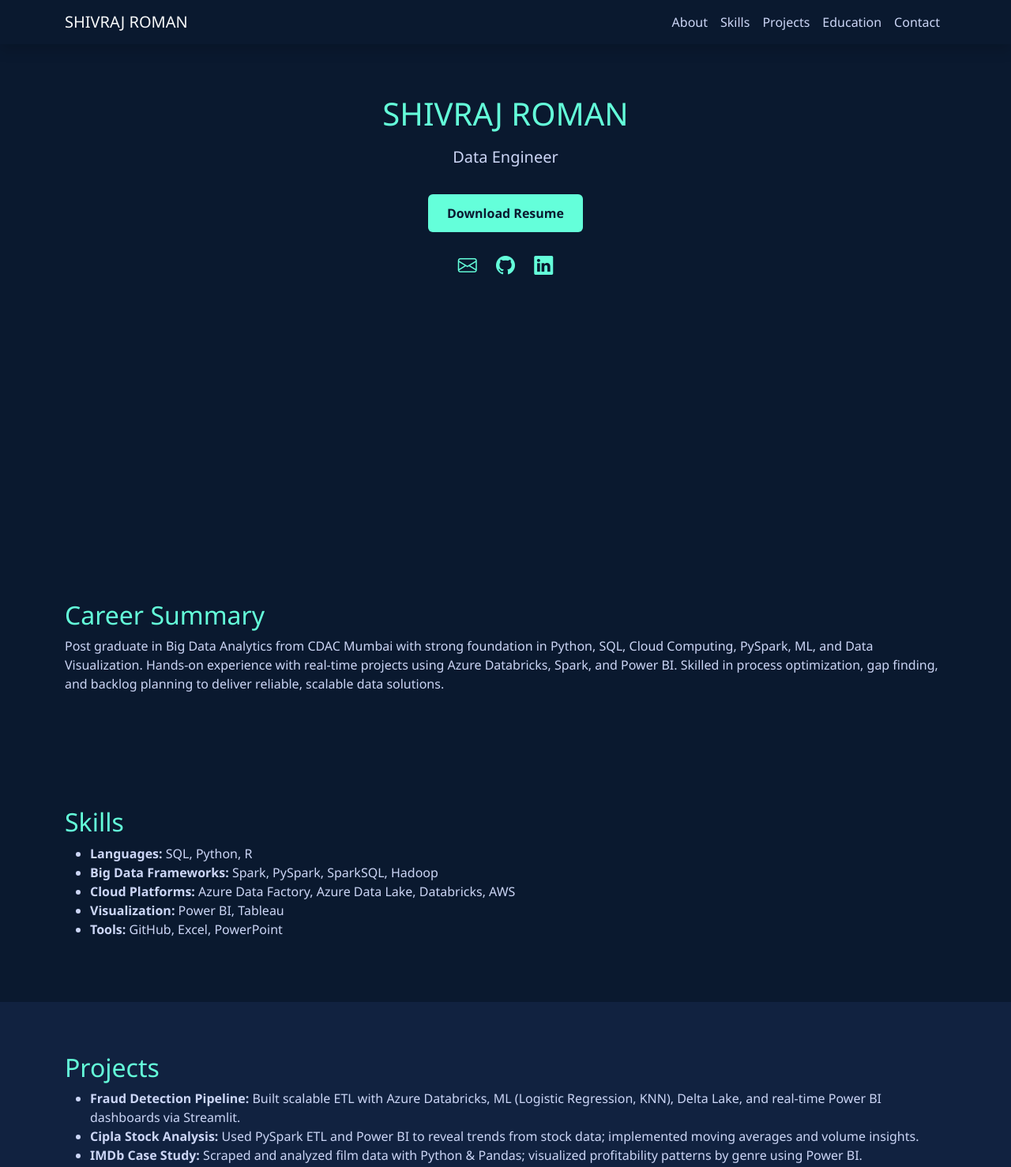
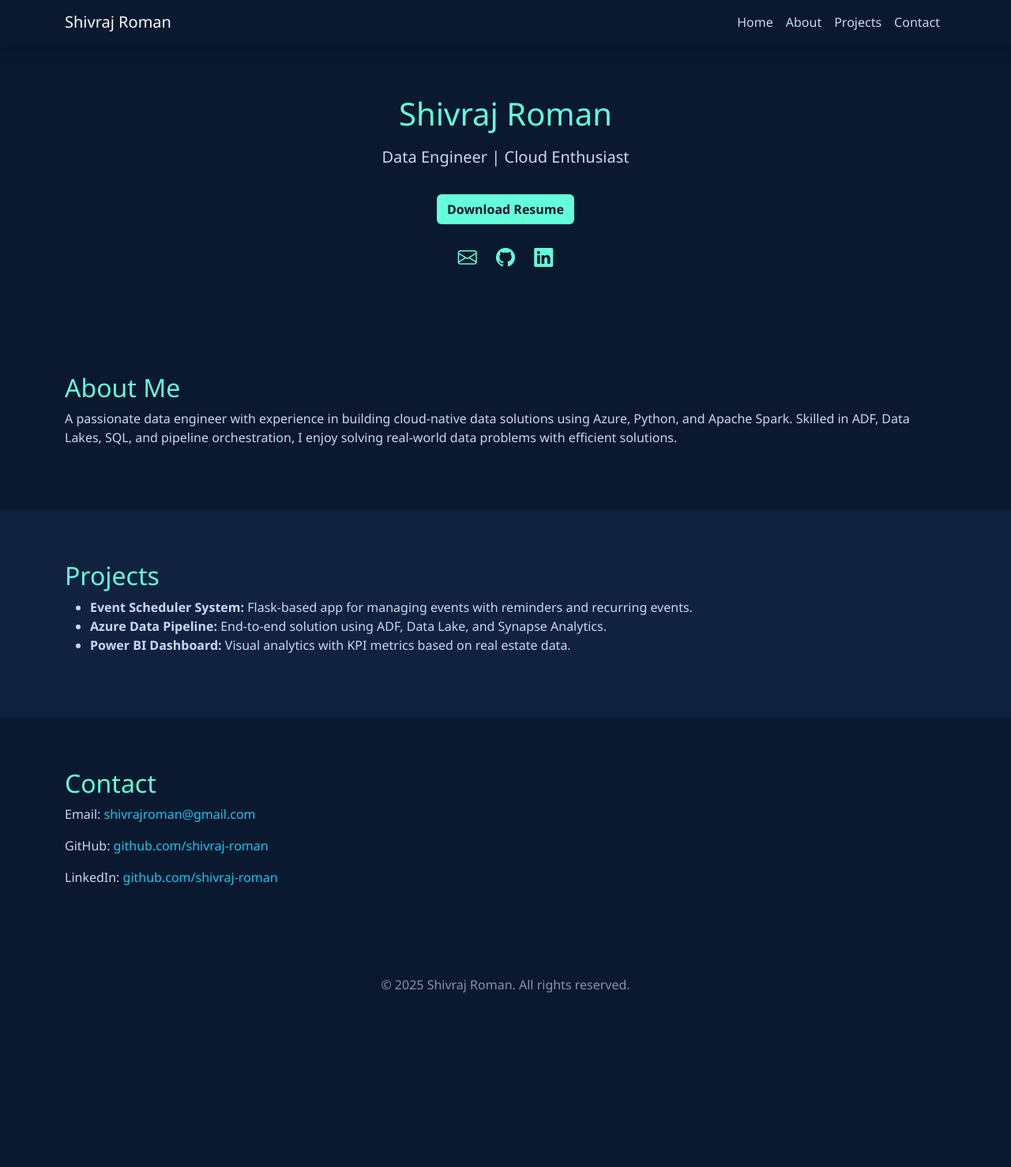
Before and after one commit to therealshivrajroman/Shivraj_Portfolio, a plain HTML site: page index.html in a window 1280 px wide. Shown: the top 1478 px of the page at 79% size. After the commit the page ends 1307 px from the top, so only its background shows below. Drawn offline with nearby package versions, Linux system fonts and the light colour scheme.

Commit message:
Update index.html

```diff
--- a/index.html
+++ b/index.html
@@ -3,76 +3,63 @@
 <head>
   <meta charset="utf-8" />
   <meta name="viewport" content="width=device-width, initial-scale=1.0" />
-  <title>SHIVRAJ ROMAN | Data Engineer</title>
+  <title>Shivraj Roman | Data Engineer</title>
+
+  <!-- Bootstrap & Icons -->
   <link href="https://cdn.jsdelivr.net/npm/bootstrap@5.3.3/dist/css/bootstrap.min.css" rel="stylesheet" />
   <link href="https://cdn.jsdelivr.net/npm/bootstrap-icons@1.10.5/font/bootstrap-icons.css" rel="stylesheet" />
+
   <style>
-    html {
-      scroll-behavior: smooth;
-    }
     body {
       background-color: #0a192f;
       color: #ccd6f6;
       font-family: 'Segoe UI', sans-serif;
-      margin: 0;
+      scroll-behavior: smooth;
     }
+
     h1, h2 {
       color: #64ffda;
     }
+
     .navbar {
       background-color: #0a192f;
     }
+
     .nav-link {
       color: #ccd6f6 !important;
       font-weight: 500;
     }
+
     .nav-link:hover {
       color: #64ffda !important;
     }
+
     .hero {
       text-align: center;
       padding: 4rem 1rem;
-      min-height: 80vh;
-      position: relative;
-      z-index: 1;
     }
+
     .btn-custom {
       background-color: #64ffda;
       color: #0a192f;
       font-weight: bold;
-      border: none;
-      padding: 0.75rem 1.5rem;
-      font-size: 1rem;
-      border-radius: 6px;
-      box-shadow: 0 0 0 rgba(0, 255, 204, 0);
-      transition: all 0.3s ease;
-      animation: bounceIn 1.2s ease;
     }
-    .btn-custom:hover {
-      box-shadow: 0 0 12px 2px rgba(100, 255, 218, 0.6);
-      background-color: #52e0c4;
-      transform: translateY(-2px);
-    }
-    @keyframes bounceIn {
-      0% { transform: scale(0.8); opacity: 0; }
-      60% { transform: scale(1.1); opacity: 1; }
-      100% { transform: scale(1); }
-    }
+
     .social-icons a {
       color: #64ffda;
       margin: 0 10px;
       font-size: 1.5rem;
       transition: 0.3s;
     }
+
     .social-icons a:hover {
       color: #ffffff;
     }
+
     section {
       padding: 4rem 2rem;
     }
-    #projects {
-      background-color: #112240;
-    }
+
     footer {
       text-align: center;
       padding: 2rem;
@@ -86,16 +73,15 @@
   <!-- Navbar -->
   <nav class="navbar navbar-expand-lg sticky-top shadow">
     <div class="container">
-    <a class="navbar-brand text-light" href="#home">SHIVRAJ ROMAN</a>
+      <a class="navbar-brand text-light" href="#">Shivraj Roman</a>
       <button class="navbar-toggler bg-light" type="button" data-bs-toggle="collapse" data-bs-target="#navMenu">
         <span class="navbar-toggler-icon"></span>
       </button>
       <div class="collapse navbar-collapse" id="navMenu">
         <ul class="navbar-nav ms-auto">
+          <li class="nav-item"><a class="nav-link" href="#home">Home</a></li>
           <li class="nav-item"><a class="nav-link" href="#about">About</a></li>
-        <li class="nav-item"><a class="nav-link" href="#skills">Skills</a></li>
           <li class="nav-item"><a class="nav-link" href="#projects">Projects</a></li>
-        <li class="nav-item"><a class="nav-link" href="#education">Education</a></li>
           <li class="nav-item"><a class="nav-link" href="#contact">Contact</a></li>
         </ul>
       </div>
@@ -104,14 +90,15 @@
 
   <!-- Hero -->
   <section class="hero" id="home">
-  <div class="container position-relative" style="z-index: 1;">
-    <h1 class="mb-3">SHIVRAJ ROMAN</h1>
-    <p class="lead"><strong>Data Engineer</strong></p>
-    <a href="SHIVRAJ ROMAN_Data Engineer_CV.pdf" class="btn btn-custom mt-3" download>Download Resume</a>
+    <div class="container">
+      <h1 class="mb-3">Shivraj Roman</h1>
+      <p class="lead">Data Engineer | Cloud Enthusiast</p>
+      <a href="resume.pdf" class="btn btn-custom mt-3" download>Download Resume</a>
       <div class="social-icons mt-4">
         <a href="mailto:shivrajroman@gmail.com"><i class="bi bi-envelope"></i></a>
-      <a href="https://github.com/shivraj-roman" target="_blank"><i class="bi bi-github"></i></a>
-      <a href="https://linkedin.com/in/shivrajroman" target="_blank"><i class="bi bi-linkedin"></i></a>
+        <a href="https://github.com/shivraj-roman"><i class="bi bi-github"></i></a>
+        <a href="https://www.linkedin.com/in/shivrajroman/"><i class="bi bi-linkedin"></i></a>
+        <!-- Add more if needed -->
       </div>
     </div>
   </section>
@@ -119,55 +106,22 @@
   <!-- About -->
   <section id="about">
     <div class="container">
-    <h2>Career Summary</h2>
+      <h2>About Me</h2>
       <p>
-      Post graduate in Big Data Analytics from CDAC Mumbai with strong foundation in Python, SQL, Cloud Computing, PySpark, ML, and Data Visualization. Hands-on experience with real-time projects using Azure Databricks, Spark, and Power BI. Skilled in process optimization, gap finding, and backlog planning to deliver reliable, scalable data solutions.
+        A passionate data engineer with experience in building cloud-native data solutions using Azure, Python, and Apache Spark. Skilled in ADF, Data Lakes, SQL, and pipeline orchestration, I enjoy solving real-world data problems with efficient solutions.
       </p>
     </div>
   </section>
 
-<!-- Skills -->
-<section id="skills">
-  <div class="container">
-    <h2>Skills</h2>
-    <ul>
-      <li><strong>Languages:</strong> SQL, Python, R</li>
-      <li><strong>Big Data Frameworks:</strong> Spark, PySpark, SparkSQL, Hadoop</li>
-      <li><strong>Cloud Platforms:</strong> Azure Data Factory, Azure Data Lake, Databricks, AWS</li>
-      <li><strong>Visualization:</strong> Power BI, Tableau</li>
-      <li><strong>Tools:</strong> GitHub, Excel, PowerPoint</li>
-    </ul>
-  </div>
-</section>
-
   <!-- Projects -->
-<section id="projects">
+  <section id="projects" style="background-color: #112240;">
     <div class="container">
       <h2>Projects</h2>
       <ul>
-      <li><strong>Fraud Detection Pipeline:</strong> Built scalable ETL with Azure Databricks, ML (Logistic Regression, KNN), Delta Lake, and real-time Power BI dashboards via Streamlit.</li>
-      <li><strong>Cipla Stock Analysis:</strong> Used PySpark ETL and Power BI to reveal trends from stock data; implemented moving averages and volume insights.</li>
-      <li><strong>IMDb Case Study:</strong> Scraped and analyzed film data with Python & Pandas; visualized profitability patterns by genre using Power BI.</li>
+        <li><strong>Event Scheduler System:</strong> Flask-based app for managing events with reminders and recurring events.</li>
+        <li><strong>Azure Data Pipeline:</strong> End-to-end solution using ADF, Data Lake, and Synapse Analytics.</li>
+        <li><strong>Power BI Dashboard:</strong> Visual analytics with KPI metrics based on real estate data.</li>
       </ul>
-  </div>
-</section>
-
-<!-- Education -->
-<section id="education">
-  <div class="container">
-    <h2>Education</h2>
-    <ul>
-      <li><strong>PG Diploma in Big Data Analytics</strong> – CDAC Mumbai (Aug 2024 – Feb 2025)</li>
-      <li><strong>Bachelor’s in Engineering</strong> – Pune University (2016 – 2020)</li>
-    </ul>
-    <h3 class="mt-4">Certifications</h3>
-    <ul>
-      <li>Python, SQL, Java (HackerRank)</li>
-      <li>Databricks Fundamentals</li>
-      <li>Microsoft Excel (SimpliLearn)</li>
-    </ul>
-    <h3 class="mt-4">Interests</h3>
-    <p>Travelling · Social Services · Market Research · Banking · Trading · Finance</p>
     </div>
   </section>
 
@@ -177,15 +131,16 @@
       <h2>Contact</h2>
       <p>Email: <a href="mailto:shivrajroman@gmail.com" class="text-decoration-none text-info">shivrajroman@gmail.com</a></p>
       <p>GitHub: <a href="https://github.com/shivraj-roman" class="text-decoration-none text-info">github.com/shivraj-roman</a></p>
-    <p>LinkedIn: <a href="https://linkedin.com/in/shivrajroman" class="text-decoration-none text-info">linkedin.com/in/shivrajroman</a></p>
+      <p>LinkedIn: <a href="https://www.linkedin.com/in/shivrajroman/" class="text-decoration-none text-info">github.com/shivraj-roman</a></p>
     </div>
   </section>
 
   <!-- Footer -->
   <footer>
-  <p>&copy; 2025 SHIVRAJ ROMAN. All rights reserved.</p>
+    <p>&copy; 2025 Shivraj Roman. All rights reserved.</p>
   </footer>
 
-<!-- Scripts -->
+  <!-- Bootstrap JS -->
   <script src="https://cdn.jsdelivr.net/npm/bootstrap@5.3.3/dist/js/bootstrap.bundle.min.js"></script>
-<script src="https://cdnjs.cloudflare.com/ajax/libs/three.js/r134/three.min
+</body>
+</html>
```
Lines whose indentation alone changed are shown as unchanged.
